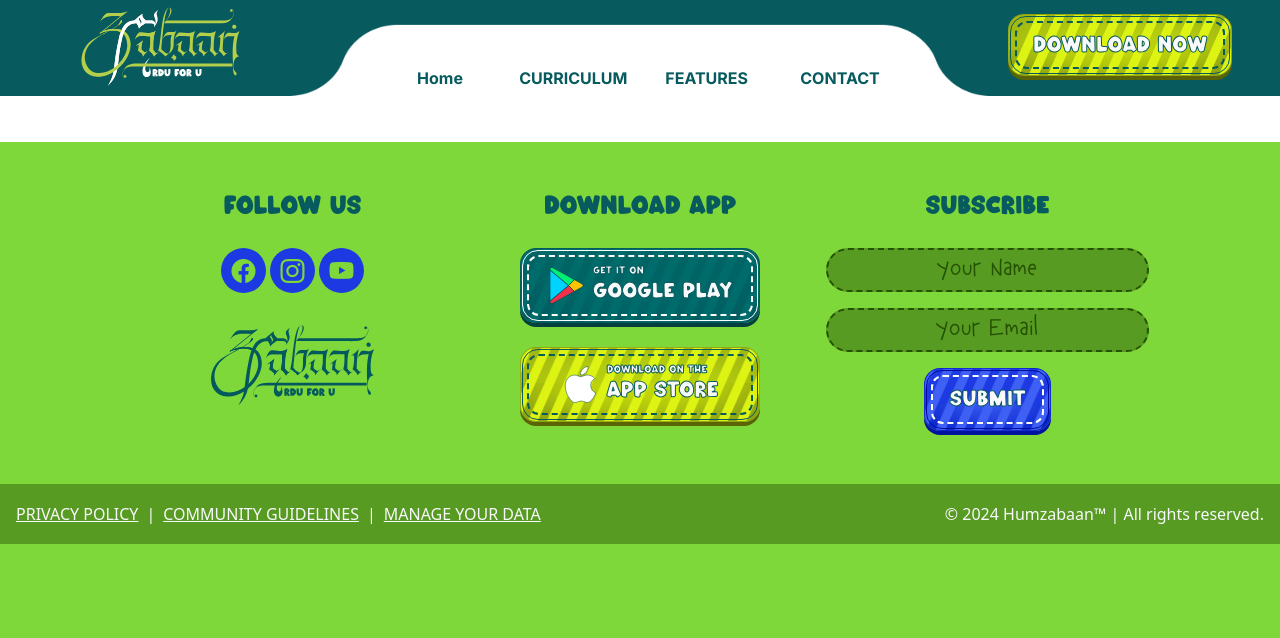
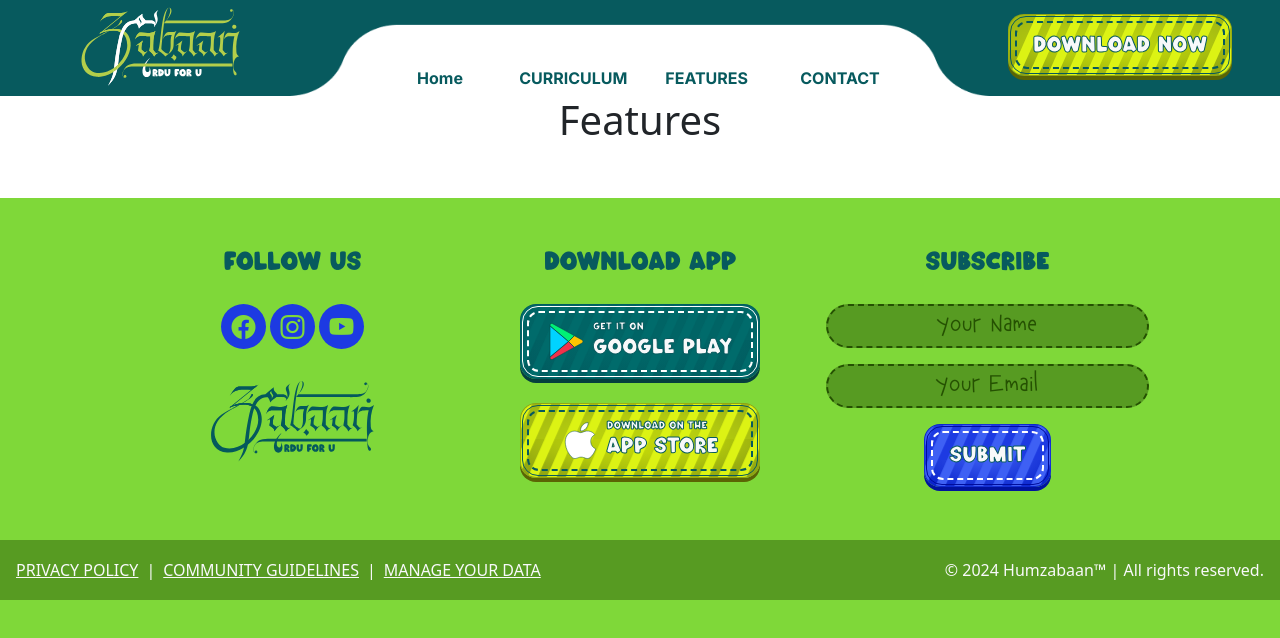
Before and after one commit to Hibbanur-Rahman/humzabaan-vercel, a React (Vite) app: page /features in a window 1280 px wide. Shown: the top 638 px of the page. Built offline with nearby package versions, Linux system fonts and the light colour scheme.

Commit message:
adding content

```diff
--- a/src/views/features.jsx
+++ b/src/views/features.jsx
@@ -11,7 +11,9 @@
       <div
         className="curriculum col-10 d-flex flex-column justify-content-center align-items-center"
         style={{ marginBottom: "10rem" }}
-      ></div>
+      >
+        <h1>Features</h1>
+      </div>
       <Footer />
     </div>
   );
```
